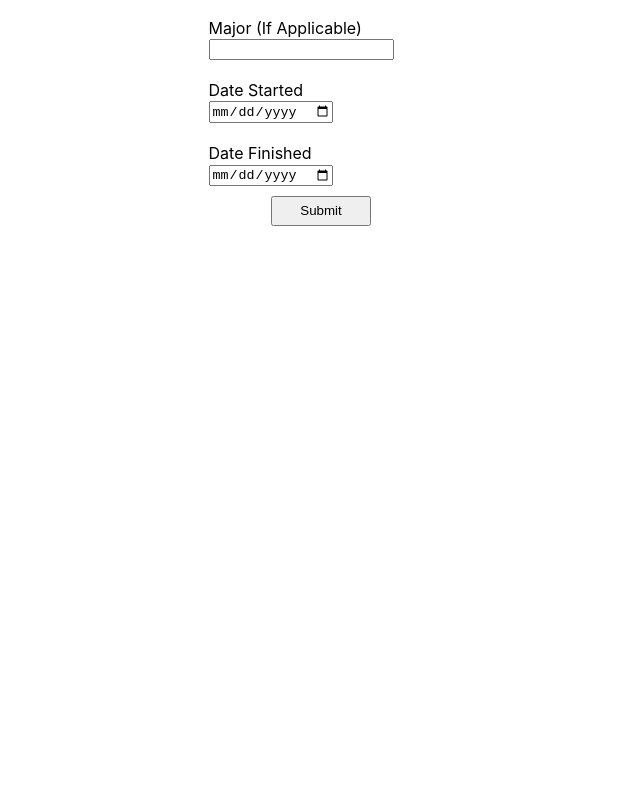
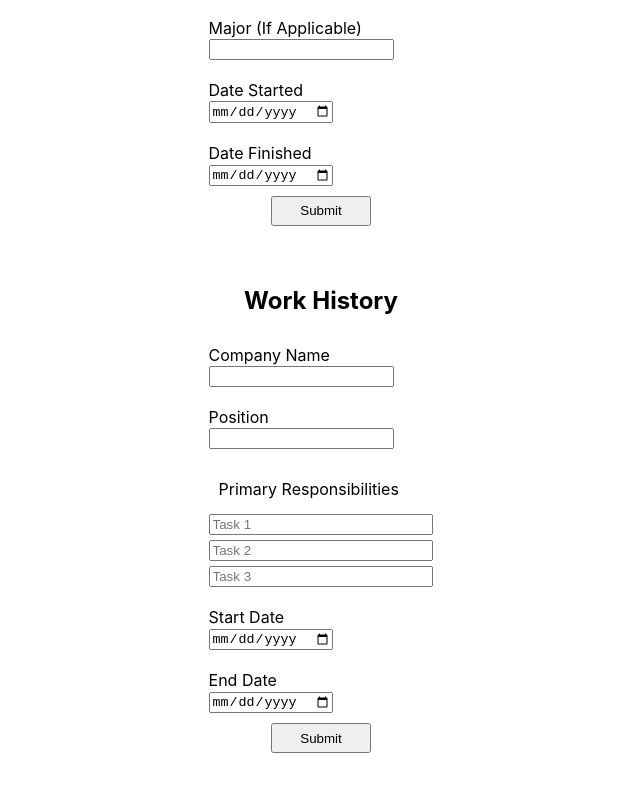
Before and after one commit to benzelcurry/cv-project, a React (Create React App) app: page / in a window 1280 px wide. Shown: the part 610-1402 px from the top of the page, without its empty margins (319-959 px from the left). Before the commit the page ends 896 px from the top, so only its background shows below. Built offline with nearby package versions, Linux system fonts and the light colour scheme.

Commit message:
Create practical/work history subform

```diff
--- a/src/components/App.js
+++ b/src/components/App.js
@@ -1,10 +1,11 @@
 import React, { Component } from 'react';
 import General from './General';
 import Educational from './Educational';
+import Practical from './Practical';
 import '../styles/App.css';
 
 // PROJECT WILL NEED STYLING
-// MAYBE CHANGE AMOUNT OF BUTTONS
+// MAYBE CHANGE/REDUCE AMOUNT OF BUTTONS
 class App extends Component {
   render() {
     return (
@@ -12,6 +13,7 @@ class App extends Component {
         <h1 className='title'>Curriculum Vitae</h1>
         <General />
         <Educational />
+        <Practical />
       </div>
     )
   }
--- a/src/components/Educational.js
+++ b/src/components/Educational.js
@@ -3,7 +3,8 @@
 import React, { Component } from 'react';
 import '../styles/App.css';
 
-// CREATE ABILITY TO ADD MORE SCHOOLS
+// CREATE ABILITY TO ADD/DELETE MORE SCHOOLS
+// IMPROVE FORMATTING SO IT'S NOT COMPLETELY VERTICAL
 class Educational extends Component {
   constructor(props) {
     super(props)
--- a/src/components/Practical.js
+++ b/src/components/Practical.js
@@ -0,0 +1,101 @@
+import React, { Component } from 'react';
+import '../styles/App.css';
+
+// ADD ABILITY TO ADD/REMOVE JOBS
+// IMPROVE FORMATTING SO IT'S NOT COMPLETELY VERTICAL
+class Practical extends Component {
+  constructor(props) {
+    super(props)
+
+    this.state = {
+      companyName: '',
+      position: '',
+      taskOne: '',
+      taskTwo: '',
+      taskThree: ''
+    }
+  }
+
+  handleChange = (e) => {
+    this.setState({
+      [e.target.id]: e.target.value
+    });
+  }
+
+  handleSubmit = (e) => {
+    e.preventDefault();
+  }
+
+  render() {
+    return (
+      <div>
+        <h2>Work History</h2>
+        <form>
+          <div>
+            <label htmlFor='companyName'>Company Name</label>
+            <input
+              type='text'
+              value={this.state.companyName}
+              onChange={this.handleChange}
+              id='companyName'
+            />
+          </div>
+          <div>
+            <label htmlFor='position'>Position</label>
+            <input
+              type='text'
+              value={this.state.position}
+              onChange={this.handleChange}
+              id='position'
+            />
+          </div>
+          <div className='tasks'>
+            <div>Primary Responsibilities</div>
+            <input
+              type='text'
+              value={this.state.taskOne}
+              onChange={this.handleChange}
+              id='taskOne'
+              placeholder='Task 1'
+            />
+            <input
+              type='text'
+              value={this.state.taskTwo}
+              onChange={this.handleChange}
+              id='taskTwo'
+              placeholder='Task 2'
+            />
+            <input
+              type='text'
+              value={this.state.taskThree}
+              onChange={this.handleChange}
+              id='taskThree'
+              placeholder='Task 3'
+            />
+          </div>
+          <div>
+            <label htmlFor='startDate'>Start Date</label>
+            <input
+              type='date'
+              id='startDate'
+            />
+          </div>
+          <div>
+            <label htmlFor='endDate'>End Date</label>
+            <input
+              type='date'
+              id='endDate'
+            />
+          </div>
+          <button
+            className='submit'
+            type='submit'
+            onClick={this.handleSubmit}>Submit
+            </button>
+        </form>
+      </div>
+    )
+  }
+}
+
+export default Practical;
--- a/src/styles/App.css
+++ b/src/styles/App.css
@@ -26,3 +26,9 @@ div {
 h2 {
   text-align: center;
 }
+
+.tasks {
+  display: flex;
+  flex-direction: column;
+  gap: 5px;
+}
```
